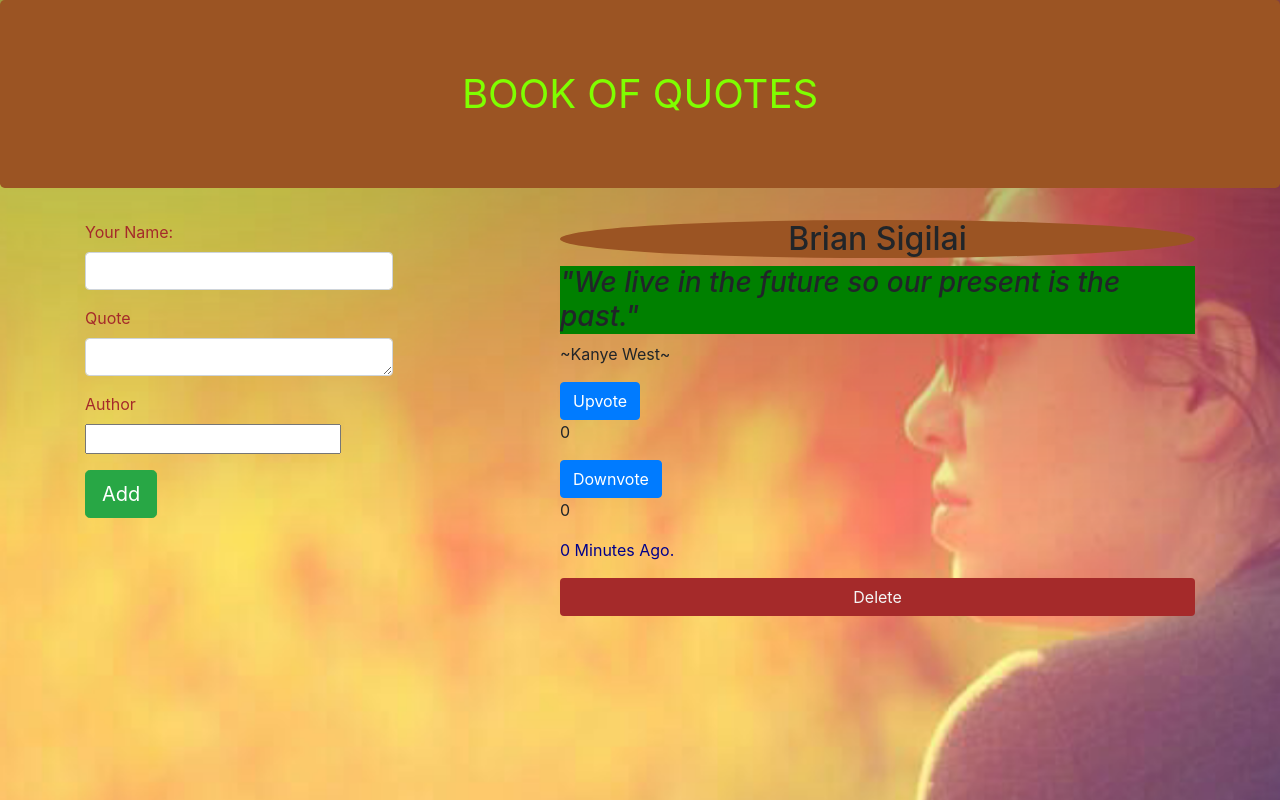
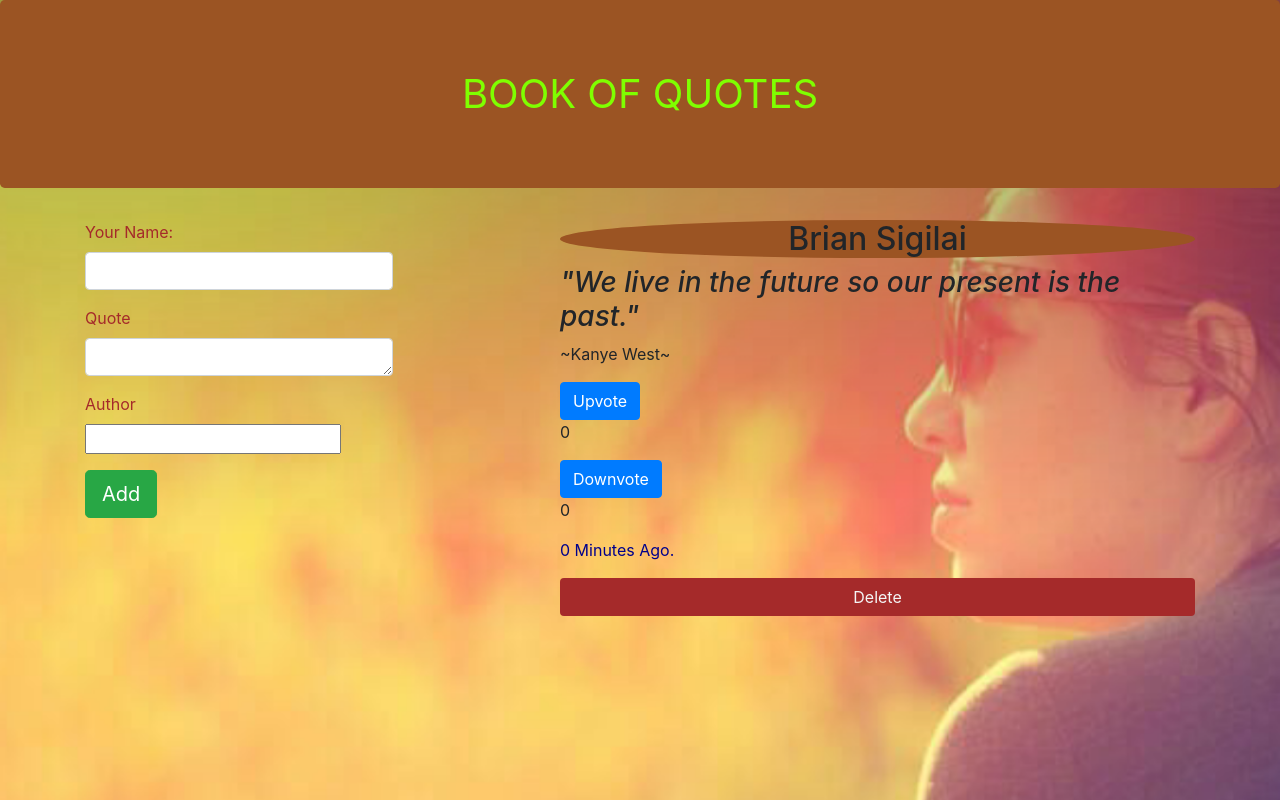
Before and after one commit to Sigilai5/Quote-Book, an Angular app: page / in a window 1280 px wide. Built offline with nearby package versions, Linux system fonts and the light colour scheme.

Commit message:
removed default highlighting

```diff
--- a/src/app/quote-display/quote-display.component.html
+++ b/src/app/quote-display/quote-display.component.html
@@ -1,7 +1,7 @@
 <div *ngFor="let quote of quotes;let i='index'">
     <h2>{{quote.name}}</h2>
-    <h3 appHighlight><i>"{{quote.description}}"</i></h3>
-
+    <h3 appHighlight  *ngIf="quote.upvotes > 0"><i>"{{quote.description}}"</i></h3>
+    <h3  *ngIf="quote.upvotes < 1"><i>"{{quote.description}}"</i></h3>
     <p>~{{quote.author}}~</p>
     <button class="btn btn-primary" (click)="upVote(i)" id="but">Upvote</button>
     <p>{{quote.upvotes}}</p>
@@ -9,4 +9,8 @@
     <p>{{quote.downvotes}}</p>
     <p class="time">{{quote.displayTime|displayTime}} Minutes Ago.</p>
     <button (click) = 'quoteDelete(i)' class="btn btn-block" id="del" style="color: whitesmoke">Delete </button>
+
 </div>
+
+
+<!--<p *ngIf='goals.length > 5'>You have too many goals</p>-->
```
Also changed, not shown: 3 other files (tests, documents, lock files or other folders).
